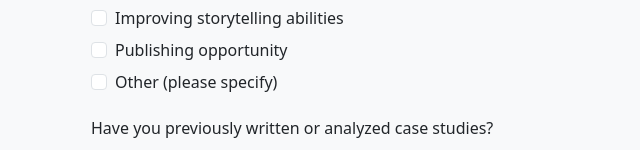
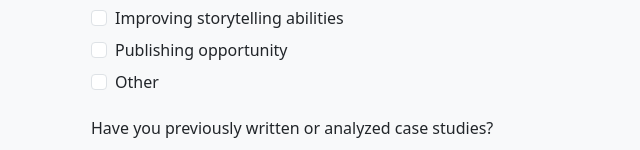
Before and after one commit to harshadzagade/FDP_Client, a React (Create React App) app: page / in a window 1280 px wide. Shown: the part 891-1041 px from the top of the page, without its empty margins (319-959 px from the left). Built offline with nearby package versions, Linux system fonts and the light colour scheme.

Commit message:
pages have been update with live url

```diff
--- a/src/components/AdminDashboard.jsx
+++ b/src/components/AdminDashboard.jsx
@@ -18,7 +18,7 @@ const AdminDashboard = () => {
 
   const fetchPayments = async () => {
     try {
-      const response = await axios.get('/users');
+      const response = await axios.get('https://fdp.met.edu/api/users');
       setPayments(response.data);
     } catch (error) {
       console.error('Error fetching payments:', error);
--- a/src/components/PaymentForm.jsx
+++ b/src/components/PaymentForm.jsx
@@ -57,7 +57,7 @@ const PaymentForm = () => {
     localStorage.setItem('userData', JSON.stringify(userData));
 
     try {
-      const response = await axios.post('http://localhost:5000/api/initiate', {
+      const response = await axios.post('https://fdp.met.edu/api/initiate', {
         ...userData,
         amount,
       });
@@ -79,7 +79,7 @@ const PaymentForm = () => {
       form.submit();
     } catch (error) {
       setError('Failed to initiate payment. Please try again.');
-      navigate('/payment-failure');
+      navigate('/failure');
     } finally {
       setLoading(false);
     }
@@ -195,7 +195,7 @@ const PaymentForm = () => {
                 value="Other"
                 onChange={handleChange}
               />{' '}
-              Other (please specify)
+              Other
             </Label>
           </FormGroup>
         </FormGroup>
```
